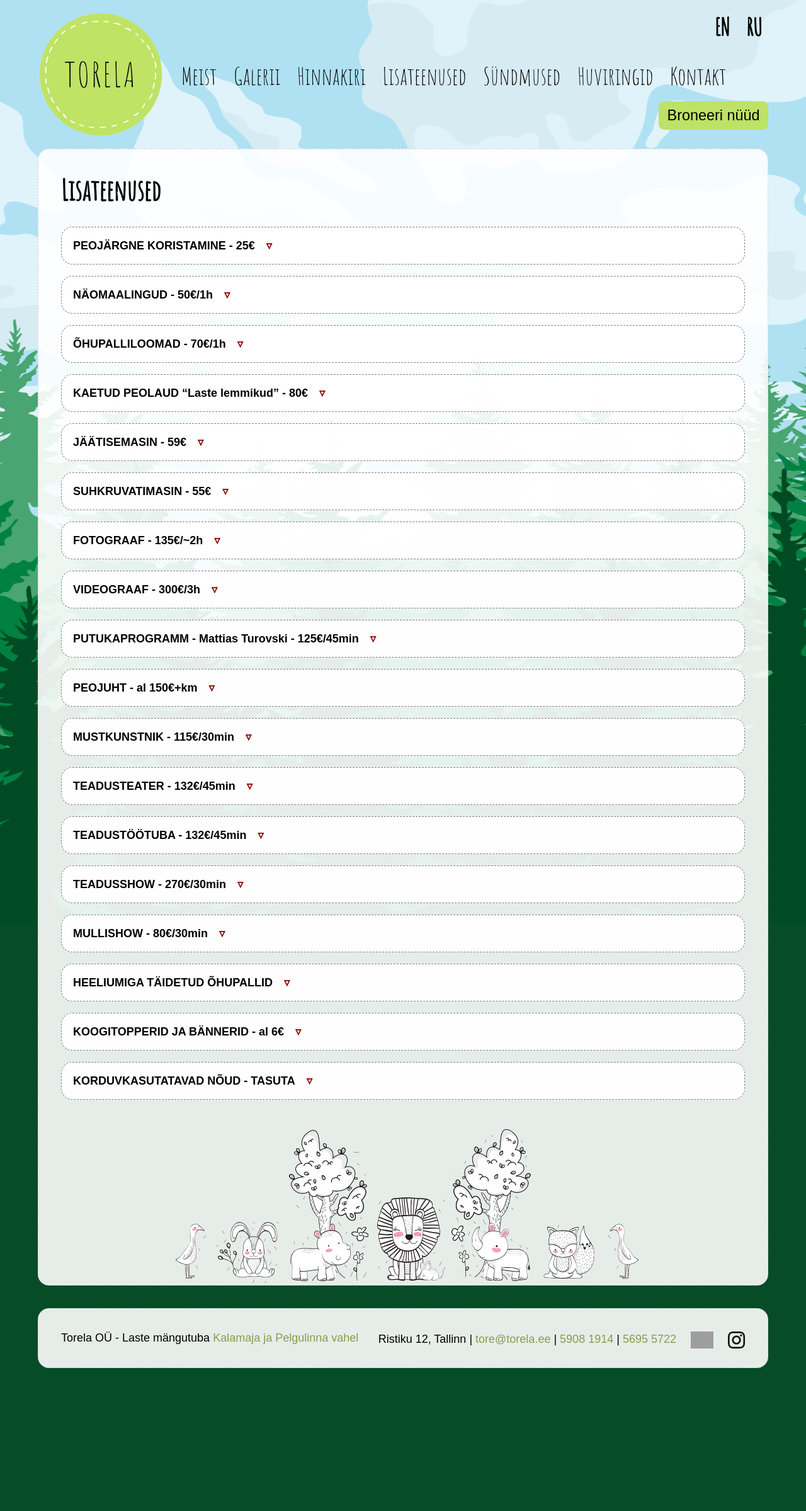
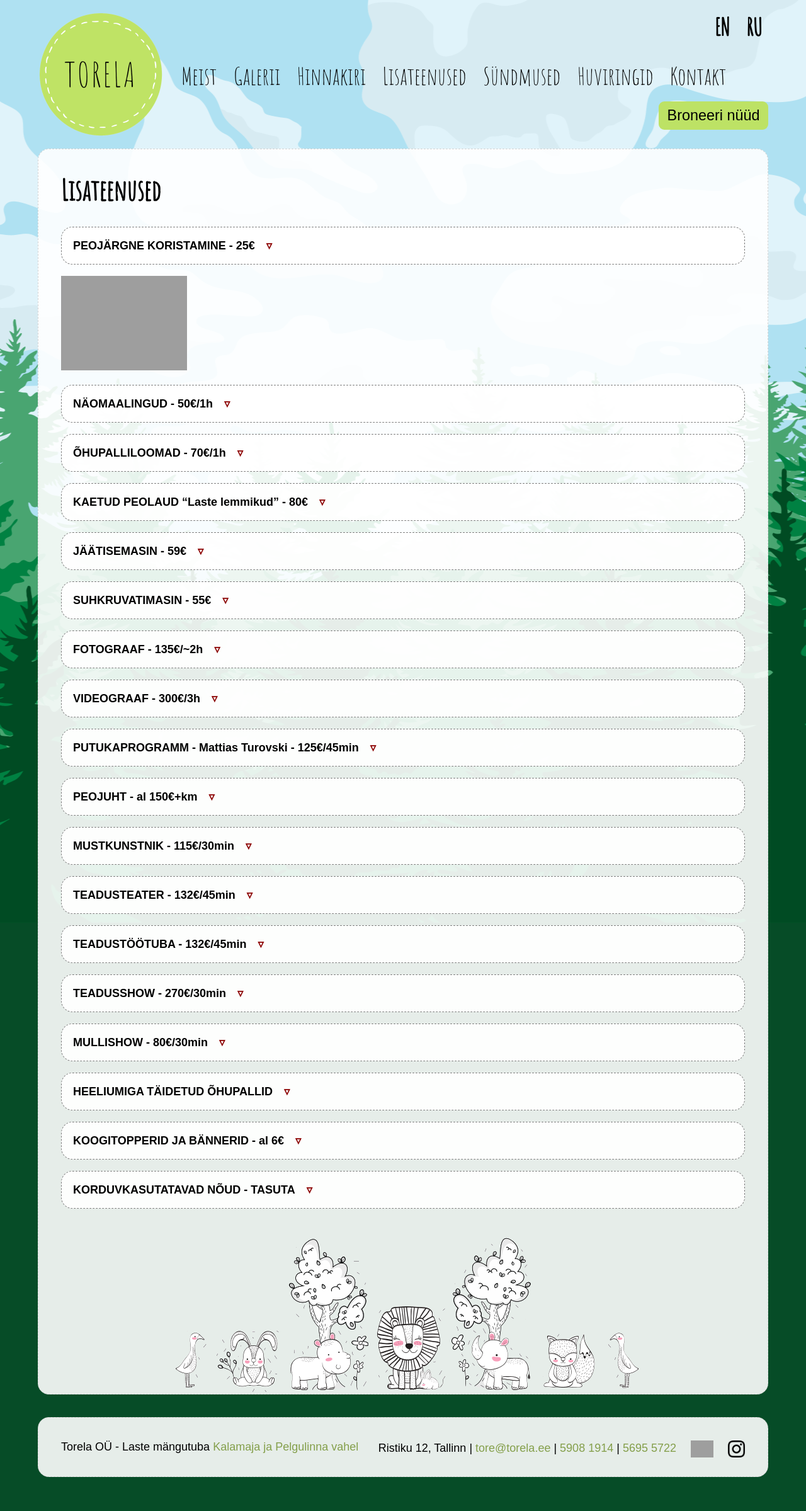
Before and after one commit to mypsik/torela, a Jekyll site: the page built from lisateenused/index.md, in a window 1280 px wide. Shown: the whole page at 63% size. Built offline with Jekyll 4.4.1, drawn with Linux system fonts in a browser that asks for light colours; before the commit the page ends 2226 px from its top, so only the background shows below that; grey boxes are pictures that could not be loaded.

Commit message:
koristamisele pilt

```diff
--- a/lisateenused/index.md
+++ b/lisateenused/index.md
@@ -9,6 +9,8 @@ ru: /ru/services/
 
 PEOJÄRGNE KORISTAMINE - 25€
 : Kui sünnipäev läbi, siis lilled kaenlasse ja kingid näppu ning meie koristame ja peseme kõik ise.
+
+<img alt="Koristamine" src="Canva - null (1).jpg" height="150">
 
 NÄOMAALINGUD - 50€/1h
 
```
